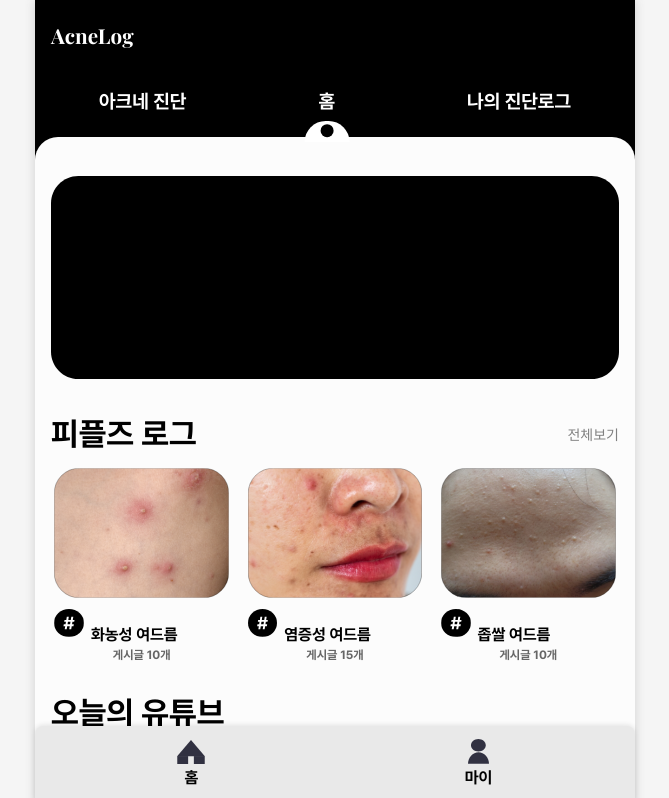
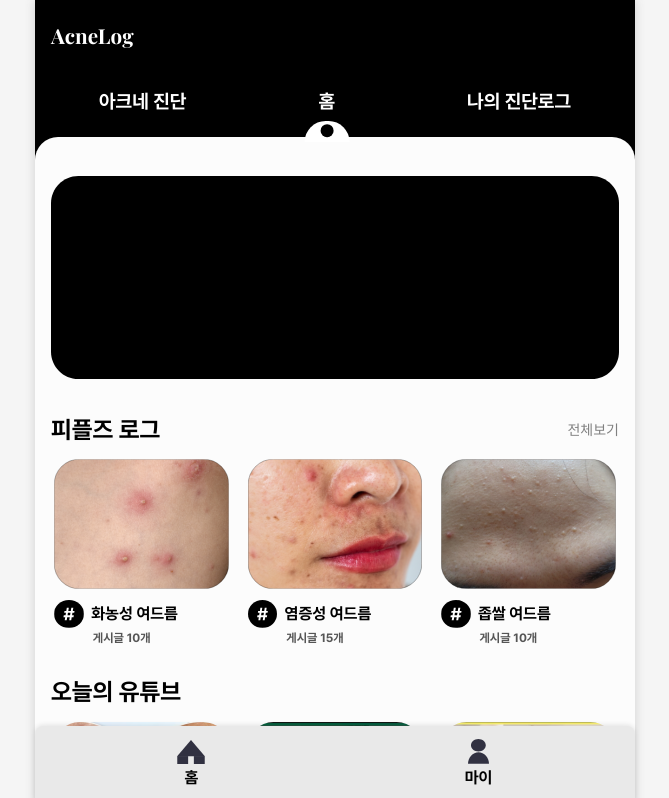
Before and after one commit to AcneLog/AcneLog_web, a React (Vite) app: page / in a window 1280 px wide. Shown: the top 798 px of the page, without its empty margins (305-974 px from the left). Built offline with nearby package versions, Linux system fonts and the light colour scheme.

Commit message:
[#5] fix: 홈 페이지의 피플즈 로그 디자인 수정

```diff
--- a/src/home/Home.styles.ts
+++ b/src/home/Home.styles.ts
@@ -15,11 +15,6 @@ export const PeoplesLogHeader = styled.div`
   justify-content: space-between;
   align-items: center;
   margin-bottom: 0.75rem;
-
-  h2 {
-    font-size: 1rem;
-    font-weight: bold;
-  }
 
   button {
     background: none;
@@ -39,18 +34,18 @@ export const PeoplesLogList = styled.div`
 export const PeoplesLogItm = styled.div`
   font-size: 1rem;
   width: 100%;
-
+  text-align: center;
   img {
     padding: 0.2rem;
     border-radius: 0.75rem;
   }
 `;
 export const PostCountText = styled.p`
-  font-size: 0.75rem; // 예: 12px
-  color: #666;
-  margin-top: 0.25rem;
-  text-align: center;
+  font-size: 0.75rem;
+  color: #555;
+  margin-left: -2.5rem;
 `;
+
 export const TodaysYoutubeSection = styled.div`
   padding: 1rem;
   width: 100%;
@@ -59,13 +54,7 @@ export const TodaysYoutubeSection = styled.div`
 export const TodaysYoutubeHeader = styled.div`
   display: flex;
   justify-content: space-between;
-  align-items: center;
   margin-bottom: 0.75rem;
-
-  h2 {
-    font-size: 1rem;
-    font-weight: bold;
-  }
 `;
 
 export const TodaysYoutubeList = styled.div`
@@ -95,11 +84,6 @@ export const TodaysItemHeader = styled.div`
   justify-content: space-between;
   align-items: center;
   margin-bottom: 0.75rem;
-
-  h2 {
-    font-size: 1rem;
-    font-weight: bold;
-  }
 `;
 
 export const TodaysItemList = styled.div`
@@ -116,6 +100,5 @@ export const TodaysItemItm = styled.div`
     padding: 0.2rem;
     border-radius: 0.75rem;
   }
-
   margin-bottom: 6.25rem;
 `;
--- a/src/home/Home.tsx
+++ b/src/home/Home.tsx
@@ -11,7 +11,7 @@ function Home() {
       </S.BannerSection>
       <S.PeoplesLogSection>
         <S.PeoplesLogHeader>
-          <h1>피플즈 로그</h1>
+          <h2>피플즈 로그</h2>
           <button
             style={{ cursor: 'pointer', color: 'gray' }}
             onClick={() => goToPage('/peoplesLog')}
@@ -22,30 +22,48 @@ function Home() {
         <S.PeoplesLogList>
           <S.PeoplesLogItm>
             <img src="img/여드름관리.svg" width="100%" />
-            <p>
-              <img src="img/샵아이콘.svg" width="20%" /> 화농성 여드름
-              <S.PostCountText>게시글 10개</S.PostCountText>
-            </p>
+            <div
+              style={{
+                display: 'flex',
+                alignItems: 'center',
+                gap: '0.25rem',
+              }}
+            >
+              <img src="img/샵아이콘.svg" width="20%" /> <span>화농성 여드름</span>
+            </div>
+            <S.PostCountText>게시글 10개</S.PostCountText>
           </S.PeoplesLogItm>
           <S.PeoplesLogItm>
             <img src="img/여드름2.svg" width="100%" />
-            <p>
-              <img src="img/샵아이콘.svg" width="20%" /> 염증성 여드름
-              <S.PostCountText>게시글 15개</S.PostCountText>
-            </p>
+            <div
+              style={{
+                display: 'flex',
+                alignItems: 'center',
+                gap: '0.25rem',
+              }}
+            >
+              <img src="img/샵아이콘.svg" width="20%" /> <span>염증성 여드름</span>
+            </div>
+            <S.PostCountText>게시글 15개</S.PostCountText>
           </S.PeoplesLogItm>
           <S.PeoplesLogItm>
             <img src="img/여드름3.svg" width="100%" />
-            <p>
-              <img src="img/샵아이콘.svg" width="20%" /> 좁쌀 여드름
-              <S.PostCountText>게시글 10개</S.PostCountText>
-            </p>
+            <div
+              style={{
+                display: 'flex',
+                alignItems: 'center',
+                gap: '0.25rem',
+              }}
+            >
+              <img src="img/샵아이콘.svg" width="20%" /> <span>좁쌀 여드름</span>
+            </div>
+            <S.PostCountText>게시글 10개</S.PostCountText>
           </S.PeoplesLogItm>
         </S.PeoplesLogList>
       </S.PeoplesLogSection>
       <S.TodaysYoutubeSection>
         <S.TodaysYoutubeHeader>
-          <h1>오늘의 유튜브</h1>
+          <h2>오늘의 유튜브</h2>
         </S.TodaysYoutubeHeader>
         <S.TodaysYoutubeList>
           <S.TodaysYoutubeItm>
@@ -64,7 +82,7 @@ function Home() {
       </S.TodaysYoutubeSection>
       <S.TodaysItemSection>
         <S.TodaysItemHeader>
-          <h1>오늘의 추천템</h1>
+          <h2>오늘의 추천템</h2>
         </S.TodaysItemHeader>
         <S.TodaysItemList>
           <S.TodaysItemItm>
```
